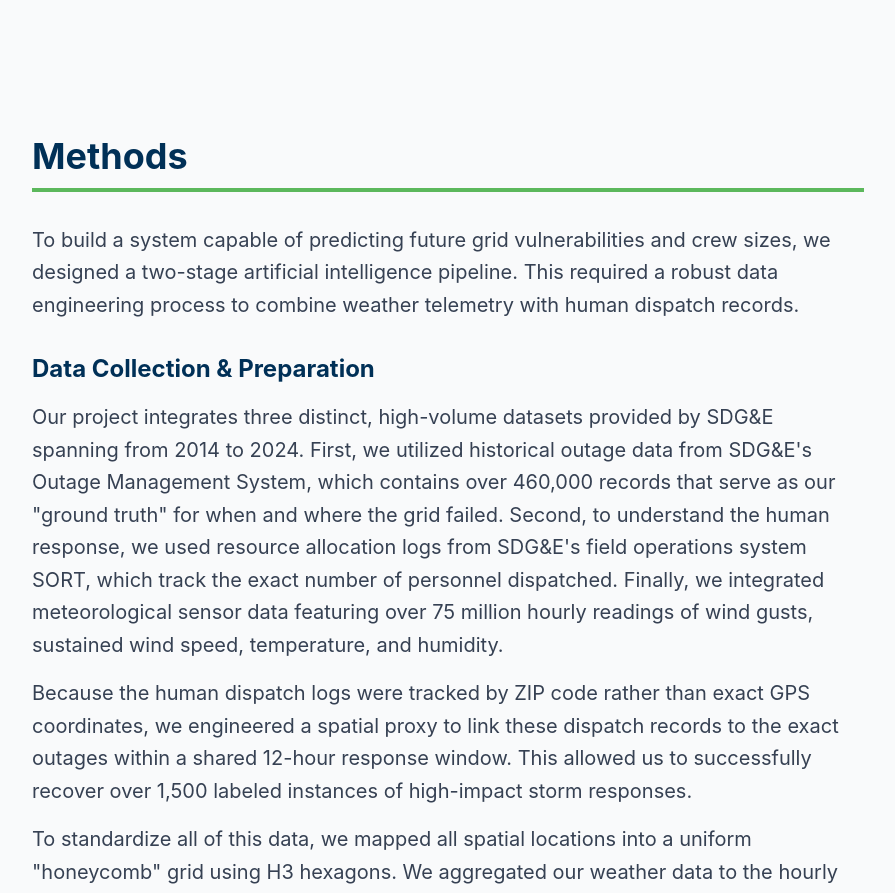
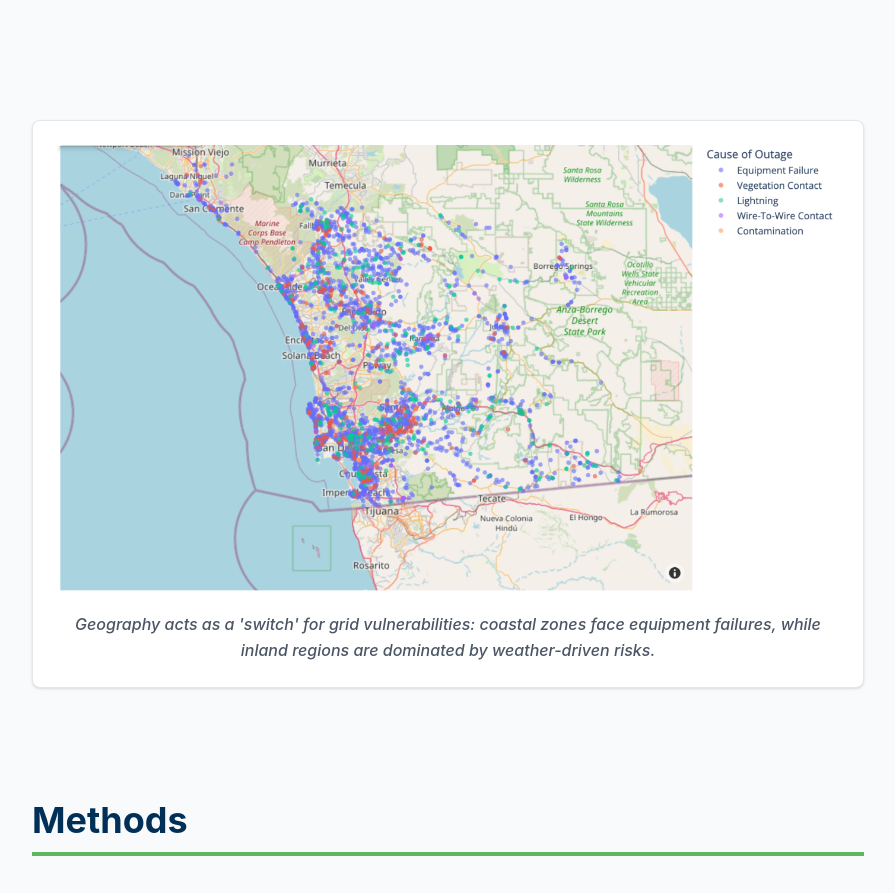
Before and after one commit to angela139/prevail-dashboard, a Next.js app: page /prevail-dashboard/ in a window 1280 px wide. Shown: the part 1187-2080 px from the top of the page, without its empty margins (192-1087 px from the left). Built offline with nearby package versions, Linux system fonts and the light colour scheme.

Commit message:
Update page.tsx with imagery.

```diff
--- a/app/page.tsx
+++ b/app/page.tsx
@@ -35,6 +35,18 @@
             To address this gap, we created <strong>PREVAIL</strong> (Predictive Response for Emergency Volume Assessment in Incident Locations). PREVAIL transitions the decision-making process from reactive to proactive. By explicitly predicting the specific crew size required for impending weather-driven outages over a weekly planning window, we aim to optimize resource allocation before the weather event even makes landfall.
           </p>
         </section>
+
+        {/* Transition Image: Map of Outages */}
+        <div className="my-12 bg-white p-4 md:p-6 rounded-lg shadow-sm border border-gray-200">
+          <img
+            src="/prevail_outage_map.png"
+            alt="Geospatial analysis of SDG&E power outages."
+            className="w-full h-auto rounded-md mb-4"
+          />
+          <p className="text-center text-gray-600 font-medium italic text-sm md:text-base leading-relaxed">
+            Geography acts as a &apos;switch&apos; for grid vulnerabilities: coastal zones face equipment failures, while inland regions are dominated by weather-driven risks.
+          </p>
+        </div>
 
         {/* Methods Section */}
         <section id="methods" className="py-16">
```
